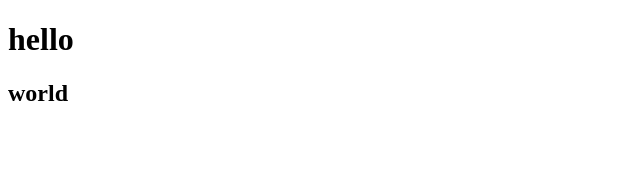
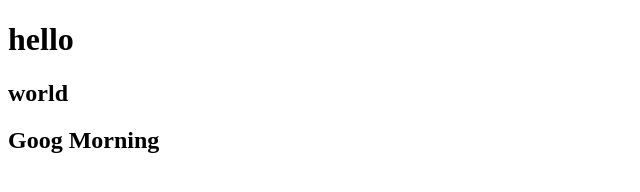
Before and after one commit to devsugi/hello, a plain HTML site: page index.html in a window 1280 px wide. Shown: the whole page, without its empty margins (0-640 px from the left). Drawn offline with Linux system fonts and the light colour scheme.

Commit message:
add goog morning

```diff
--- a/index.html
+++ b/index.html
@@ -8,5 +8,6 @@
 <body>
   <h1>hello</h1>
   <h2>world</h2>
+  <h2>Goog Morning</h2>
 </body>
 </html>
```
